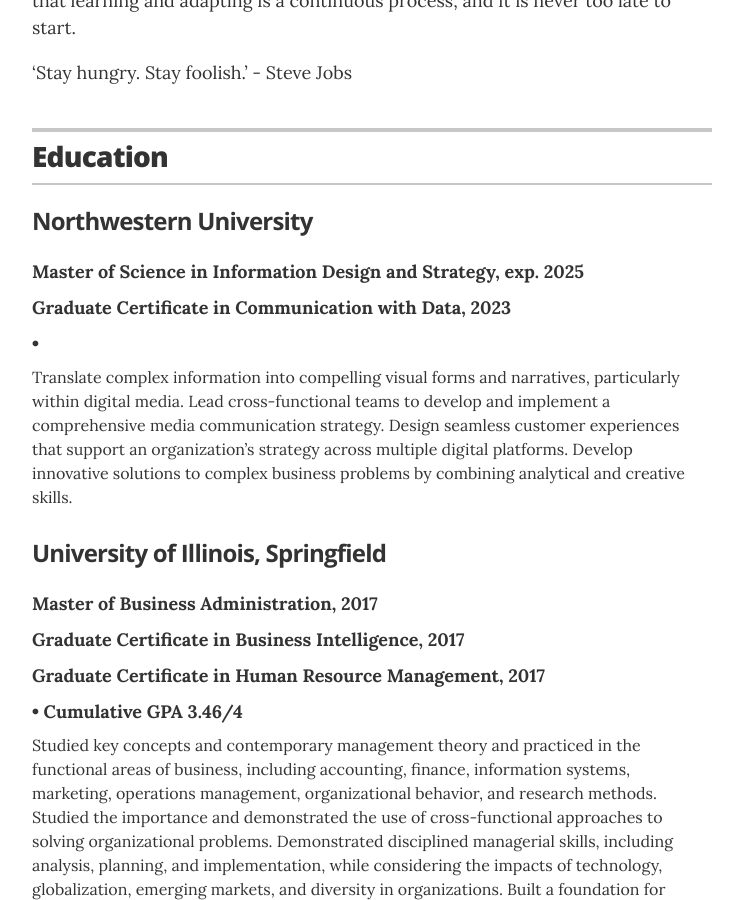
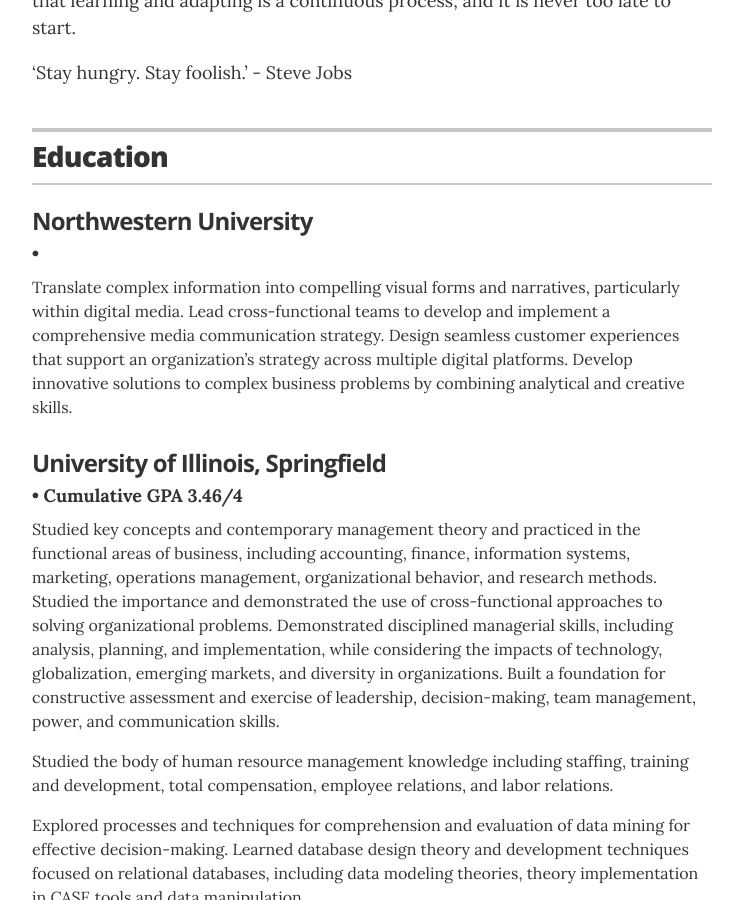
Before and after one commit to rchum/portfolio, a Jekyll site: the page built from index.html, in a window 1280 px wide and 900 px high, scrolled down 353 px. Shown: the whole window, without its empty margins (268-1011 px from the left). Built offline with Jekyll 4.4.1, drawn with Linux system fonts in a browser that asks for light colours.

Commit message:
Update education.yml

```diff
--- a/_data/education.yml
+++ b/_data/education.yml
@@ -1,7 +1,7 @@
 # Degree
-- degree: <p>Master of Science in Information Design and Strategy, exp. 2025</p><p class="small">Graduate Certificate in Communication with Data, 2023</p>
+- #degree: <p>Master of Science in Information Design and Strategy, exp. 2025</p><p class="small">Graduate Certificate in Communication with Data, 2023</p>
   uni: Northwestern University
-  #year:
+  year:
   #award:
   summary:
     Translate complex information into compelling visual forms and narratives, particularly within digital media.
@@ -9,7 +9,7 @@
     Design seamless customer experiences that support an organization’s strategy across multiple digital platforms.
     Develop innovative solutions to complex business problems by combining analytical and creative skills.
 
-- degree: <p>Master of Business Administration, 2017</p><p>Graduate Certificate in Business Intelligence, 2017</p><p>Graduate Certificate in Human Resource Management, 2017</p>
+- #degree: <p>Master of Business Administration, 2017</p><p>Graduate Certificate in Business Intelligence, 2017</p><p>Graduate Certificate in Human Resource Management, 2017</p>
   uni: University of Illinois, Springfield
   year: Cumulative GPA 3.46/4
   #award:
```
